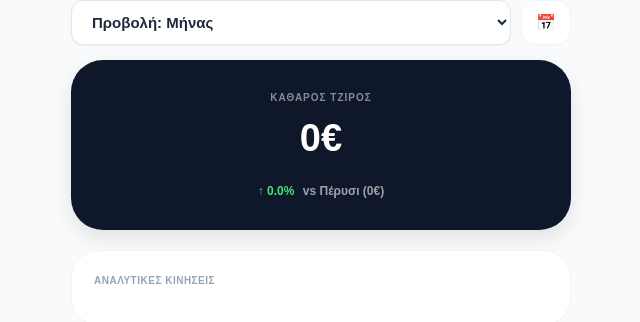
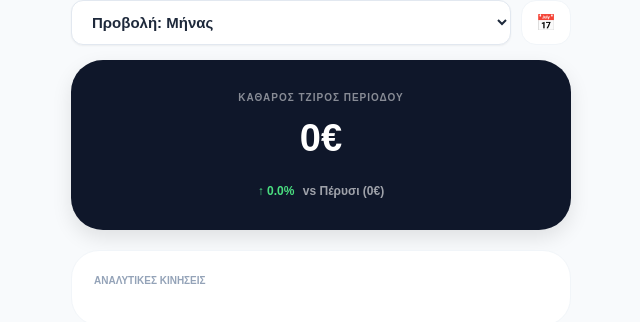
Before and after one commit to tsigris/cosy-management, a Next.js app: page /analysis in a window 1280 px wide. Shown: the part 174-496 px from the top of the page, without its empty margins (319-959 px from the left). Built offline with nearby package versions, Linux system fonts and the light colour scheme.

Commit message:
Update page.tsx

```diff
--- a/src/app/analysis/page.tsx
+++ b/src/app/analysis/page.tsx
@@ -17,7 +17,7 @@ function AnalysisContent() {
   const [transactions, setTransactions] = useState<any[]>([])
   const [loading, setLoading] = useState(true)
   const [view, setView] = useState('income')
-  // 1. ΠΡΟΕΠΙΛΟΓΗ: ΜΗΝΑΣ
+  // ΠΡΟΕΠΙΛΟΓΗ: ΜΗΝΑΣ
   const [period, setPeriod] = useState('month')
   const [selectedDate, setSelectedDate] = useState(format(new Date(), 'yyyy-MM-dd'))
 
@@ -40,13 +40,12 @@ function AnalysisContent() {
   useEffect(() => { loadData() }, [])
 
   async function handleDelete(id: string) {
-    if (!confirm('Οριστική διαγραφή αυτής της συναλλαγής;')) return;
+    if (!confirm('Οριστική διαγραφή συναλλαγής;')) return;
     const { error } = await supabase.from('transactions').delete().eq('id', id);
     if (!error) loadData();
     else alert(error.message);
   }
 
-  // --- ΥΠΟΛΟΓΙΣΜΟΣ ΣΤΑΤΙΣΤΙΚΩΝ ---
   const stats = useMemo(() => {
     const now = parseISO(selectedDate)
     const lastYear = subYears(now, 1)
@@ -68,23 +67,24 @@ function AnalysisContent() {
     const currentData = transactions.filter(t => isWithinInterval(parseISO(t.date), currentRange))
     const prevData = transactions.filter(t => isWithinInterval(parseISO(t.date), lastYearRange))
 
-    // --- ΛΟΓΙΚΗ ΕΣΟΔΩΝ (ΠΟΣΟΣΤΑ) ---
+    // --- ΛΟΓΙΚΗ ΕΣΟΔΩΝ (ΑΠΟΦΥΓΗ ΔΙΠΛΟΕΓΓΡΑΦΩΝ ΠΟΣΟΣΤΩΝ) ---
     const incomeTransactions = currentData.filter(t => t.type === 'income');
     const incomeTotal = incomeTransactions.reduce((acc, t) => acc + Number(t.amount), 0);
 
-    // Fuzzy matching για μεθόδους και κατηγορίες εσόδων
-    const incomeCash = incomeTransactions.filter(t => t.method?.includes('Μετρητά')).reduce((acc, t) => acc + Number(t.amount), 0);
-    const incomeCard = incomeTransactions.filter(t => t.method?.includes('Κάρτα') || t.method?.includes('Τράπεζα') || t.method?.includes('POS')).reduce((acc, t) => acc + Number(t.amount), 0);
+    // 1. Βρίσκουμε πρώτα τα "Χωρίς Σήμανση"
+    const noReceiptData = incomeTransactions.filter(t =>
+        t.category?.includes('Σήμανση') || t.category?.includes('Απόδειξη') || t.notes?.toUpperCase().includes('ΧΩΡΙΣ')
+    );
+    const noReceiptAmount = noReceiptData.reduce((acc, t) => acc + Number(t.amount), 0);
 
-    const noReceipt = incomeTransactions.filter(t =>
-        t.category?.includes('Σήμανση') ||
-        t.category?.includes('Απόδειξη') ||
-        t.notes?.toUpperCase().includes('ΧΩΡΙΣ')
-    ).reduce((acc, t) => acc + Number(t.amount), 0);
+    // 2. Οι υπόλοιπες συναλλαγές θεωρούνται "Επίσημα Έσοδα (Ζ)"
+    const officialIncome = incomeTransactions.filter(t => !noReceiptData.includes(t));
 
-    // --- ΛΟΓΙΚΗ ΕΞΟΔΩΝ (ΠΛΗΡΩΜΕΝΑ VS ΠΙΣΤΩΣΕΙΣ) ---
+    const incomeCash = officialIncome.filter(t => t.method?.includes('Μετρητά')).reduce((acc, t) => acc + Number(t.amount), 0);
+    const incomeCard = officialIncome.filter(t => t.method?.includes('Κάρτα') || t.method?.includes('POS') || t.method?.includes('Τράπεζα')).reduce((acc, t) => acc + Number(t.amount), 0);
+
+    // --- ΛΟΓΙΚΗ ΕΞΟΔΩΝ ---
     const expenseTransactions = currentData.filter(t => t.type === 'expense' || t.category === 'pocket');
-    // Το σύνολο εξόδων περιλαμβάνει τα πάντα (εκτός από pocket)
     const expenseTotal = expenseTransactions.filter(t => t.category !== 'pocket').reduce((acc, t) => acc + Number(t.amount), 0);
     const currentPaidTotal = expenseTransactions.filter(t => t.category !== 'pocket' && !t.is_credit).reduce((acc, t) => acc + Number(t.amount), 0);
     const currentCreditTotal = expenseTransactions.filter(t => t.is_credit).reduce((acc, t) => acc + Number(t.amount), 0);
@@ -102,7 +102,7 @@ function AnalysisContent() {
     return {
         currentTotal: currentTotalValue, prevTotal, percent,
         currentViewData: currentData.filter(t => (view === 'income' ? t.type === 'income' : (t.type === 'expense' || t.category === 'pocket'))),
-        incomeTotal, incomeCash, incomeCard, noReceipt,
+        incomeTotal, incomeCash, incomeCard, noReceiptAmount,
         currentPaidTotal, currentCreditTotal
     }
   }, [transactions, period, selectedDate, view])
@@ -142,28 +142,28 @@ function AnalysisContent() {
 
       {/* HERO CARD */}
       <div style={{...heroCard, backgroundColor: view === 'income' ? '#0f172a' : '#450a0a'}}>
-        <p style={labelMicro}>{view === 'income' ? 'ΚΑΘΑΡΟΣ ΤΖΙΡΟΣ' : 'ΣΥΝΟΛΙΚΕΣ ΑΓΟΡΕΣ & ΠΙΣΤΩΣΕΙΣ'}</p>
+        <p style={labelMicro}>{view === 'income' ? 'ΚΑΘΑΡΟΣ ΤΖΙΡΟΣ ΠΕΡΙΟΔΟΥ' : 'ΣΥΝΟΛΙΚΕΣ ΑΓΟΡΕΣ & ΠΙΣΤΩΣΕΙΣ'}</p>
         <h2 style={{ fontSize: '38px', fontWeight: '900', margin: '5px 0' }}>{stats.currentTotal.toLocaleString('el-GR')}€</h2>
 
-        {/* ΑΝΑΛΥΣΗ ΕΣΟΔΩΝ (ΠΟΣΟΣΤΑ %) */}
+        {/* ΑΝΑΛΥΣΗ ΕΣΟΔΩΝ (ΑΚΡΙΒΗ ΠΟΣΟΣΤΑ) */}
         {view === 'income' && stats.incomeTotal > 0 && (
             <div style={percGrid}>
                 <div style={percBox}>
                     <span style={percLabel}>ΜΕΤΡΗΤΑ</span>
-                    <span style={percValue}>{((stats.incomeCash / stats.incomeTotal) * 100).toFixed(0)}%</span>
+                    <span style={percValue}>{((stats.incomeCash / stats.incomeTotal) * 100).toFixed(1)}%</span>
                 </div>
                 <div style={percBox}>
                     <span style={percLabel}>ΚΑΡΤΑ</span>
-                    <span style={percValue}>{((stats.incomeCard / stats.incomeTotal) * 100).toFixed(0)}%</span>
+                    <span style={percValue}>{((stats.incomeCard / stats.incomeTotal) * 100).toFixed(1)}%</span>
                 </div>
                 <div style={percBox}>
                     <span style={percLabel}>ΧΩΡΙΣ ΣΗΜ.</span>
-                    <span style={percValue}>{((stats.noReceipt / stats.incomeTotal) * 100).toFixed(0)}%</span>
+                    <span style={percValue}>{((stats.noReceiptAmount / stats.incomeTotal) * 100).toFixed(1)}%</span>
                 </div>
             </div>
         )}
 
-        {/* ΑΝΑΛΥΣΗ ΕΞΟΔΩΝ (ΠΛΗΡΩΜΕΝΑ VS ΠΙΣΤΩΣΕΙΣ) */}
+        {/* ΑΝΑΛΥΣΗ ΕΞΟΔΩΝ */}
         {view === 'expenses' && (
             <div style={{ display: 'flex', justifyContent: 'center', gap: '15px', marginTop: '10px' }}>
                 <div style={{ fontSize: '10px', fontWeight: '800', opacity: 0.8 }}>ΠΛΗΡΩΜΕΝΑ: {stats.currentPaidTotal.toFixed(0)}€</div>
@@ -176,9 +176,8 @@ function AnalysisContent() {
         </div>
       </div>
 
-      {/* ANALYTICAL LIST */}
       <div style={listWrapper}>
-        <p style={{ fontSize: '10px', fontWeight: '900', color: '#94a3b8', marginBottom: '15px', textTransform: 'uppercase', letterSpacing: '0.5px' }}>Αναλυτικές Κινήσεις</p>
+        <p style={{ fontSize: '10px', fontWeight: '900', color: '#94a3b8', marginBottom: '15px', textTransform: 'uppercase' }}>Αναλυτικές Κινήσεις</p>
         {stats.currentViewData.map(t => (
           <div key={t.id} style={rowStyle}>
             <div style={{ flex: 1 }}>
```
